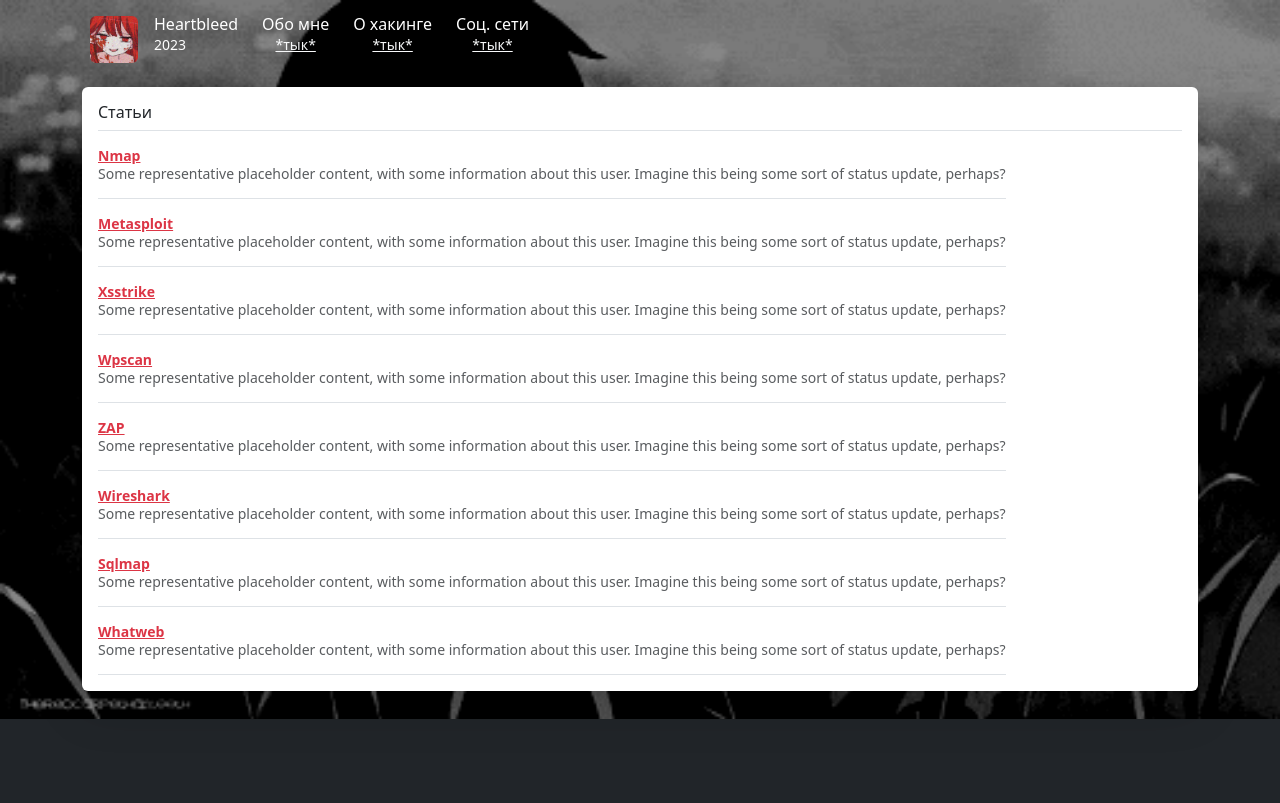
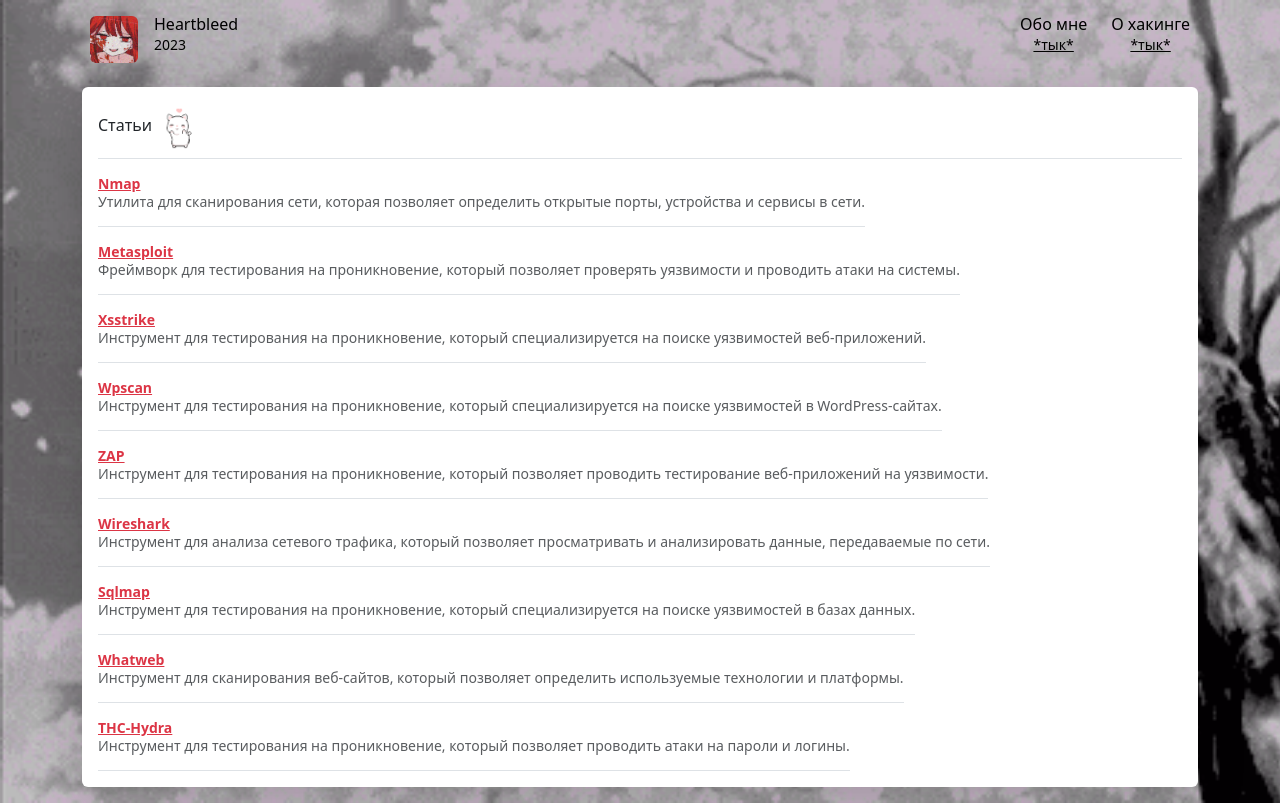
Before and after one commit to Liberty12311/heartbleed, a plain HTML site: page index.html in a window 1280 px wide. Drawn offline with nearby package versions, Linux system fonts and the light colour scheme.

Commit message:
Add files via upload

```diff
--- a/index.html
+++ b/index.html
@@ -3,85 +3,98 @@
 <head>
 	<meta charset="UTF-8">
 	<meta name="viewport" content="width=device-width, initial-scale=1.0">
+	<link rel="icon" href="icon.jpg" type="image/x-icon">
 	 <link href="https://cdn.jsdelivr.net/npm/bootstrap@5.3.1/dist/css/bootstrap.min.css" rel="stylesheet" integrity="sha384-4bw+/aepP/YC94hEpVNVgiZdgIC5+VKNBQNGCHeKRQN+PtmoHDEXuppvnDJzQIu9" crossorigin="anonymous">
 	<link rel="stylesheet" href="style.css">
 	<title>Heartbleed</title>
 </head>
 <body class="bg-dark">
     <main class="container">
-  <div class="d-flex  p-2 my-2 text-white rounded">
+
+	  <div class="d-flex p-2 my-2 text-white rounded">
 	    <img class="me-3 rounded" src="icon.jpg" alt="" width="48" height="47">
 	    <div class="lh-1">
-      <h1 class="h6 mb-1 text-white lh-1">Heartbleed</h1>
-      <small> 2023</small>
+	      <h1 class="h6 mb-1 text-black lh-1">Heartbleed</h1>
+	      <small class="text-black"> 2023</small>
 	    </div>
+	    <div class="d-flex ms-auto">
 	    <div class="lh-1 ms-4 text-center">
-      <h1 class="h6 mb-1 text-white lh-1">Обо мне</h1>
-      <small> <a class="link-light" href="">*тык*</a></small>
+	      <h1 class="h6 mb-1 text-black lh-1">Обо мне</h1>
+	      <small> <a class="link-body-emphasis" href="">*тык*</a></small>
 	    </div>
-    <div class="lh-1 ms-4 text-center">
-      <h1 class="h6 mb-1 text-white lh-1">О хакинге</h1>
-      <small> <a class="link-light" href="">*тык*</a></small>
+	    <div class="lh-1 ms-4 text-center ">
+	      <h1 class="h6 mb-1 text-black lh-1">О хакинге</h1>
+	      <small> <a class="link-body-emphasis" href="">*тык*</a></small>
 	    </div>
-    <div class="lh-1 ms-4 text-center">
-      <h1 class="h6 mb-1 text-white lh-1">Соц. сети</h1>
-      <small> <a class="link-light" href="">*тык*</a></small>
 	    </div>
 	  </div>
 
 	  <div class="my-3 p-3 bg-body rounded shadow-lg">
-    <h6 class="border-bottom pb-2 mb-0">Статьи</h6>
+	    <h6 class="border-bottom pb-2 mb-0">Статьи <img class="me-3 rounded" src="cat.gif" alt="" width="48" height="47"></h6>
+
 		    <div class="d-flex text-body-secondary pt-3">
 		      <p class="pb-3 mb-0 small lh-sm border-bottom">
 		        <strong class="d-block text-gray-dark"><a class="link-danger" href="">Nmap</a></strong>
-	        Some representative placeholder content, with some information about this user. Imagine this being some sort of status update, perhaps?
+		        Утилита для сканирования сети, которая позволяет определить открытые порты, устройства и сервисы в сети.
 		      </p>
 		    </div>
 
 		     <div class="d-flex text-body-secondary pt-3">
 		      <p class="pb-3 mb-0 small lh-sm border-bottom">
 		        <strong class="d-block text-gray-dark"><a class="link-danger" href="">Metasploit</a></strong>
-	        Some representative placeholder content, with some information about this user. Imagine this being some sort of status update, perhaps?
+		        Фреймворк для тестирования на проникновение, который позволяет проверять уязвимости и проводить атаки на системы.
 		      </p>
 		    </div>
 
 		     <div class="d-flex text-body-secondary pt-3">
 		      <p class="pb-3 mb-0 small lh-sm border-bottom">
 		        <strong class="d-block text-gray-dark"><a class="link-danger" href="">Xsstrike</a></strong>
-	        Some representative placeholder content, with some information about this user. Imagine this being some sort of status update, perhaps?
+		        Инструмент для тестирования на проникновение, который специализируется на поиске уязвимостей веб-приложений.
 		      </p>
 		    </div>
 
 		     <div class="d-flex text-body-secondary pt-3">
 		      <p class="pb-3 mb-0 small lh-sm border-bottom">
 		        <strong class="d-block text-gray-dark"><a class="link-danger" href="">Wpscan</a></strong>
-	        Some representative placeholder content, with some information about this user. Imagine this being some sort of status update, perhaps?
+		        Инструмент для тестирования на проникновение, который специализируется на поиске уязвимостей в WordPress-сайтах.
 		      </p>
 		    </div>
+
 		    <div class="d-flex text-body-secondary pt-3">
 		      <p class="pb-3 mb-0 small lh-sm border-bottom">
 		        <strong class="d-block text-gray-dark"><a class="link-danger" href="">ZAP</a></strong>
-	        Some representative placeholder content, with some information about this user. Imagine this being some sort of status update, perhaps?
+		         Инструмент для тестирования на проникновение, который позволяет проводить тестирование веб-приложений на уязвимости.
 		      </p>
 		    </div>
+
 		     <div class="d-flex text-body-secondary pt-3">
 		      <p class="pb-3 mb-0 small lh-sm border-bottom">
 		        <strong class="d-block text-gray-dark"><a class="link-danger" href="">Wireshark</a></strong>
-	        Some representative placeholder content, with some information about this user. Imagine this being some sort of status update, perhaps?
+		        Инструмент для анализа сетевого трафика, который позволяет просматривать и анализировать данные, передаваемые по сети.
 		      </p>
 		    </div>
+
 		    <div class="d-flex text-body-secondary pt-3">
 		      <p class="pb-3 mb-0 small lh-sm border-bottom">
 		        <strong class="d-block text-gray-dark"><a class="link-danger" href="">Sqlmap</a></strong>
-	        Some representative placeholder content, with some information about this user. Imagine this being some sort of status update, perhaps?
+		        Инструмент для тестирования на проникновение, который специализируется на поиске уязвимостей в базах данных.
 		      </p>
 		    </div>
+
 		     <div class="d-flex text-body-secondary pt-3">
 		      <p class="pb-3 mb-0 small lh-sm border-bottom">
 		        <strong class="d-block text-gray-dark"><a class="link-danger" href="">Whatweb</a></strong>
-	        Some representative placeholder content, with some information about this user. Imagine this being some sort of status update, perhaps?
+		        Инструмент для сканирования веб-сайтов, который позволяет определить используемые технологии и платформы.
 		      </p>
 		    </div>
+
+		    <div class="d-flex text-body-secondary pt-3">
+		      <p class="pb-3 mb-0 small lh-sm border-bottom">
+		        <strong class="d-block text-gray-dark"><a class="link-danger" href="">THC-Hydra</a></strong>
+		        Инструмент для тестирования на проникновение, который позволяет проводить атаки на пароли и логины.
+		      </p>
+		    </div>
+
 	    </div>
 	</main>
 
--- a/style.css
+++ b/style.css
@@ -1,4 +1,4 @@
 body {
-	background: url(gif.gif) no-repeat;
+	background: url(bg.gif) no-repeat;
 	background-size: cover;
 }
```
Also changed, not shown: bg.gif (added), cat.gif (added). Lines whose indentation alone changed are shown as unchanged.
